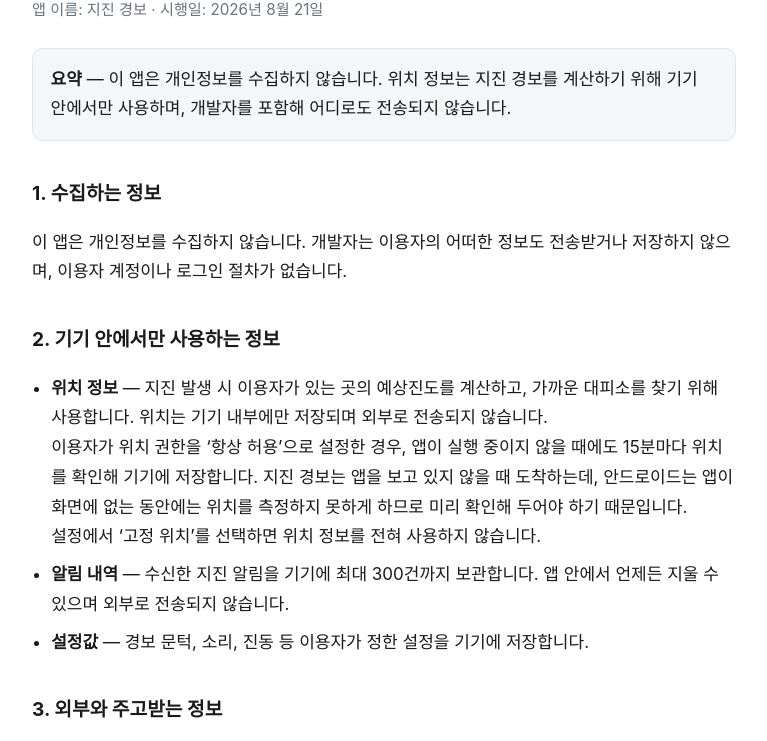
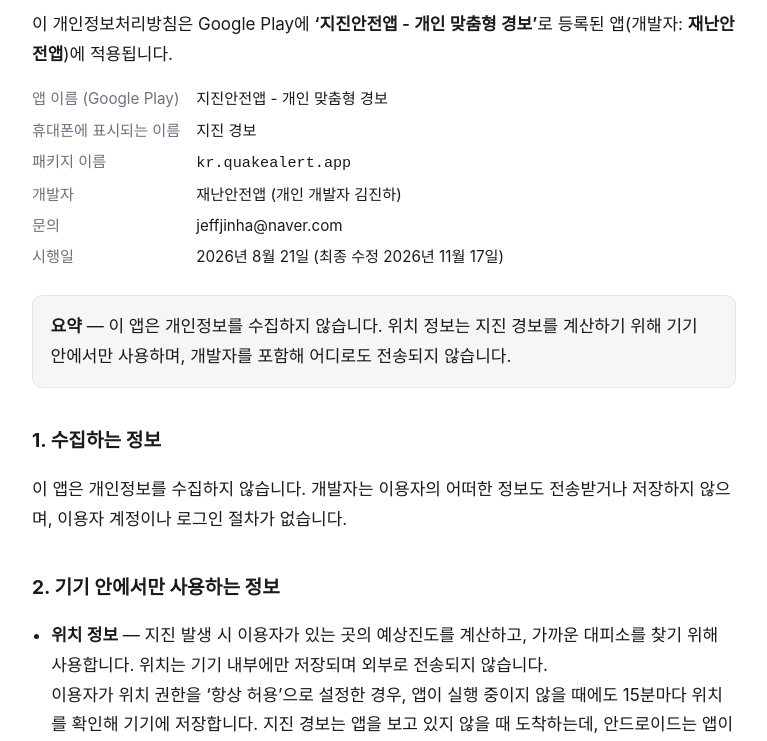
Before and after one commit to jeffjinha-svg/quake-alert-privacy, a plain HTML site: page index.html in a window 1280 px wide. Shown: the part 94-835 px from the top of the page, without its empty margins (256-1023 px from the left). Drawn offline with Linux system fonts and the light colour scheme.

Commit message:
Add files via upload

```diff
--- a/index.html
+++ b/index.html
@@ -3,7 +3,7 @@
 <head>
 <meta charset="utf-8">
 <meta name="viewport" content="width=device-width, initial-scale=1">
-<title>지진 경보 개인정보처리방침</title>
+<title>지진안전앱 - 개인 맞춤형 경보 개인정보처리방침</title>
 <style>
   :root { color-scheme: light dark; }
   body {
@@ -21,7 +21,6 @@
     body { color: #e6e6e6; background: #16181c; }
     h1, h2 { color: #fff; }
     code { background: #262a30; }
-    .note { background: #1e2228; border-color: #3a4048; }
   }
   h1 { font-size: 1.7rem; margin-bottom: .25rem; line-height: 1.35; }
   h2 { font-size: 1.2rem; margin-top: 2.25rem; }
@@ -37,12 +36,49 @@
     margin: 1.5rem 0;
   }
   footer { margin-top: 3rem; color: #6b7280; font-size: .9rem; }
+  .ident {
+    display: grid;
+    grid-template-columns: max-content 1fr;
+    gap: .3rem 1rem;
+    margin: 1rem 0 0;
+    font-size: .95rem;
+  }
+  .ident dt { color: #6b7280; }
+  .ident dd { margin: 0; }
+  /* 어두운 화면용 덮어쓰기. 기본 .note 규칙보다 뒤에 있어야 이긴다
+     (앞에 두었더니 밝은 바탕에 밝은 글씨가 되어 요약이 보이지 않았다). */
+  @media (prefers-color-scheme: dark) {
+    .note { background: #1e2228; border-color: #3a4048; }
+    .ident dt { color: #9aa3af; }
+  }
+  @media (max-width: 380px) {
+    .ident { grid-template-columns: 1fr; gap: 0; }
+    .ident dd { margin-bottom: .5rem; }
+  }
 </style>
 </head>
 <body>
 
-<h1>지진 경보 개인정보처리방침</h1>
-<p class="meta">앱 이름: 지진 경보 &middot; 시행일: 2026년 8월 21일</p>
+<h1>지진안전앱 - 개인 맞춤형 경보 개인정보처리방침</h1>
+<p>
+  이 개인정보처리방침은 Google Play에 <strong>&lsquo;지진안전앱 - 개인 맞춤형 경보&rsquo;</strong>로
+  등록된 앱(개발자: <strong>재난안전앱</strong>)에 적용됩니다.
+</p>
+
+<dl class="ident">
+  <dt>앱 이름 (Google Play)</dt>
+  <dd>지진안전앱 - 개인 맞춤형 경보</dd>
+  <dt>휴대폰에 표시되는 이름</dt>
+  <dd>지진 경보</dd>
+  <dt>패키지 이름</dt>
+  <dd><code>kr.quakealert.app</code></dd>
+  <dt>개발자</dt>
+  <dd>재난안전앱 (개인 개발자 김진하)</dd>
+  <dt>문의</dt>
+  <dd>jeffjinha@naver.com</dd>
+  <dt>시행일</dt>
+  <dd>2026년 8월 21일 (최종 수정 2026년 11월 17일)</dd>
+</dl>
 
 <div class="note">
   <strong>요약</strong> — 이 앱은 개인정보를 수집하지 않습니다.
@@ -153,15 +189,22 @@
 <p>
   이 방침이 바뀌면 이 페이지에 시행일과 함께 공지합니다.
 </p>
+<ul>
+  <li>
+    2026년 11월 17일 — 앱 이름, 패키지 이름, 개발자 정보를 명시했습니다.
+    정보를 수집하거나 이용하는 방식은 바뀌지 않았습니다.
+  </li>
+</ul>
 
 <h2>9. 문의</h2>
 <p>
-  jeffjinha@naver.com
+  개발자: 재난안전앱 (김진하)<br>
+  이메일: jeffjinha@naver.com
 </p>
 
 <footer>
   이 앱은 기상청 공식 지진정보를 이용하지만 기상청이 제공하는 앱이 아니며,
-  기상청과 무관한 개인 개발자가 만든 앱입니다. 지진 경보는 통신 상태와
+  기상청과 무관한 개인 개발자(재난안전앱, 김진하)가 만든 앱입니다. 지진 경보는 통신 상태와
   기기 설정에 따라 늦거나 오지 않을 수 있으므로, 긴급재난문자 등 공식
   경로와 함께 사용하시기 바랍니다.
 </footer>
```
